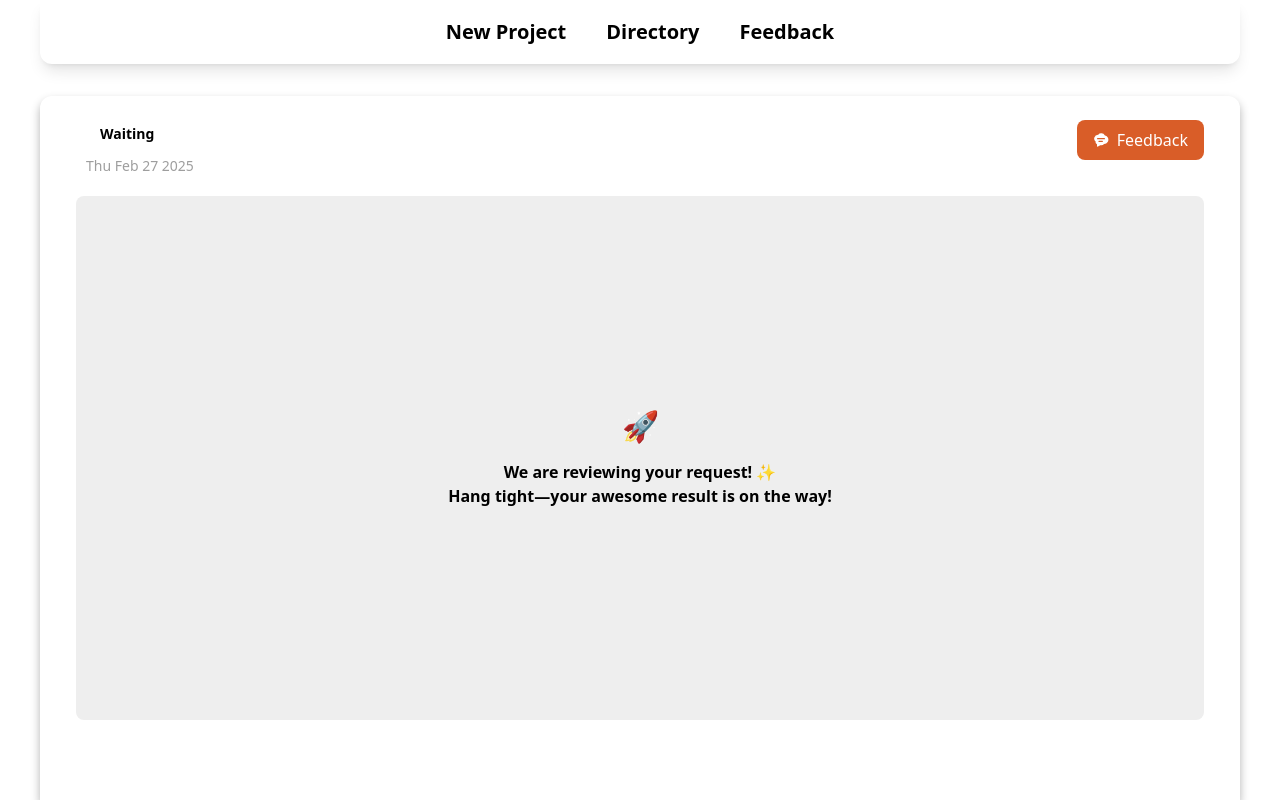
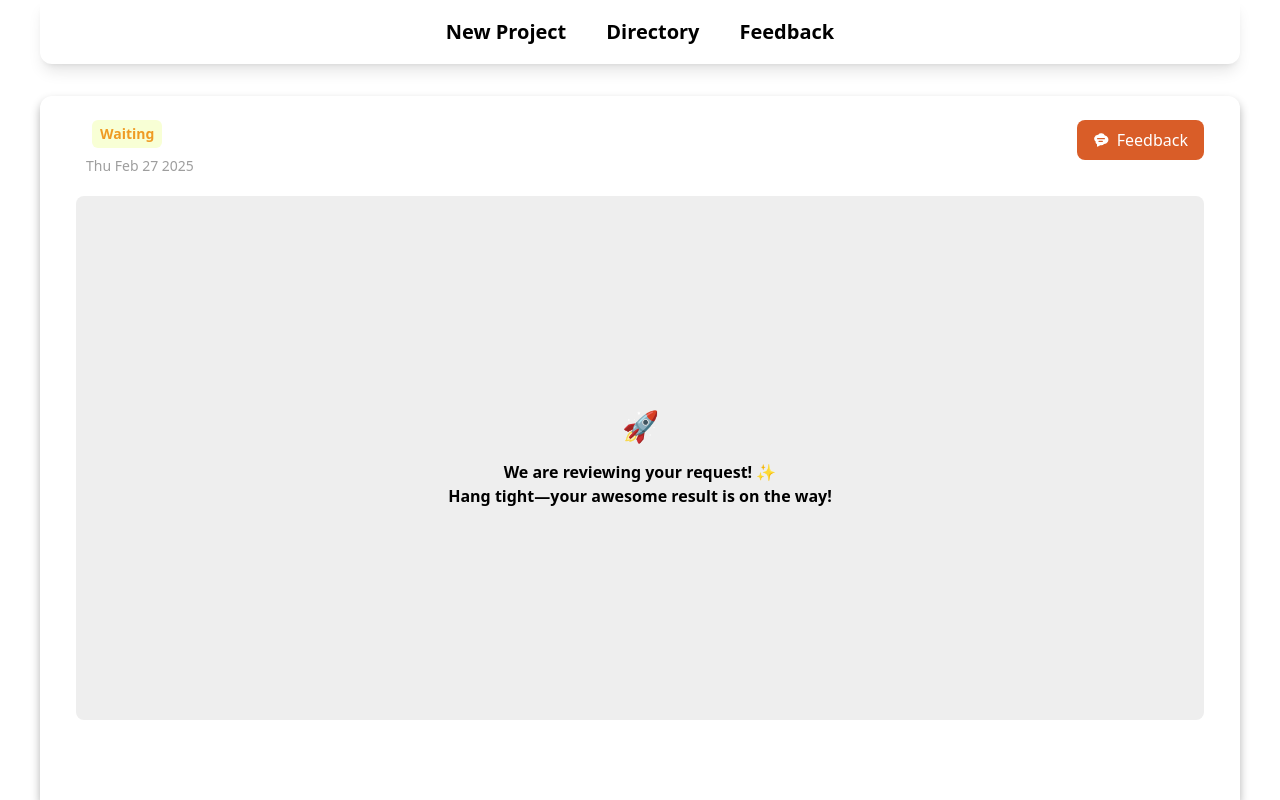
Before and after one commit to SangWoo9734/2025_fliption_sde_assignment, a Next.js app: page /directory/1 in a window 1280 px wide. Built offline with nearby package versions, Linux system fonts and the light colour scheme; no server answers.

Commit message:
chore: project status chip 관련 스타일 세팅 추가

```diff
--- a/src/components/common/StatusChip.tsx
+++ b/src/components/common/StatusChip.tsx
@@ -1,4 +1,4 @@
-import { StatusType } from '@/types/SwapType';
+import { StatusType } from '@/types/projectType';
 
 type ChipSizeEnum = 'sm' | 'md' | 'lg';
 
--- a/tailwind.config.ts
+++ b/tailwind.config.ts
@@ -25,6 +25,24 @@ export default {
         100: '#F5F5F5',
         50: '#FAFAFA',
       },
+      chips: {
+        wait: {
+          background: '#F8FFD5',
+          text: '#EF9B24',
+        },
+        processing: {
+          background: '#C4E1FF',
+          text: '#187EE4',
+        },
+        failed: {
+          background: '#FFE5E5',
+          text: '#FF3838',
+        },
+        done: {
+          background: '#D5FFE1',
+          text: '#1CC44F',
+        },
+      },
     },
   },
   plugins: [],
```
